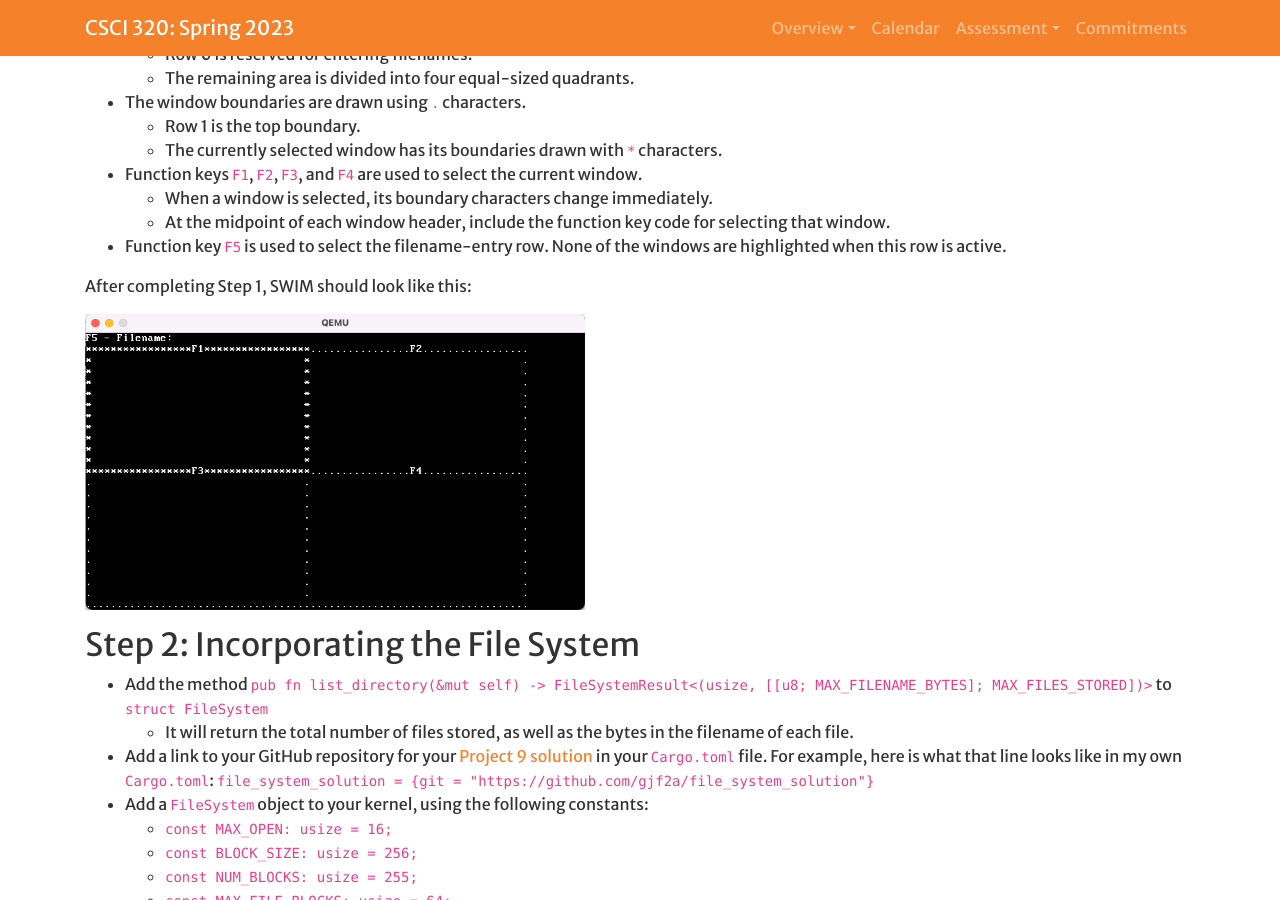
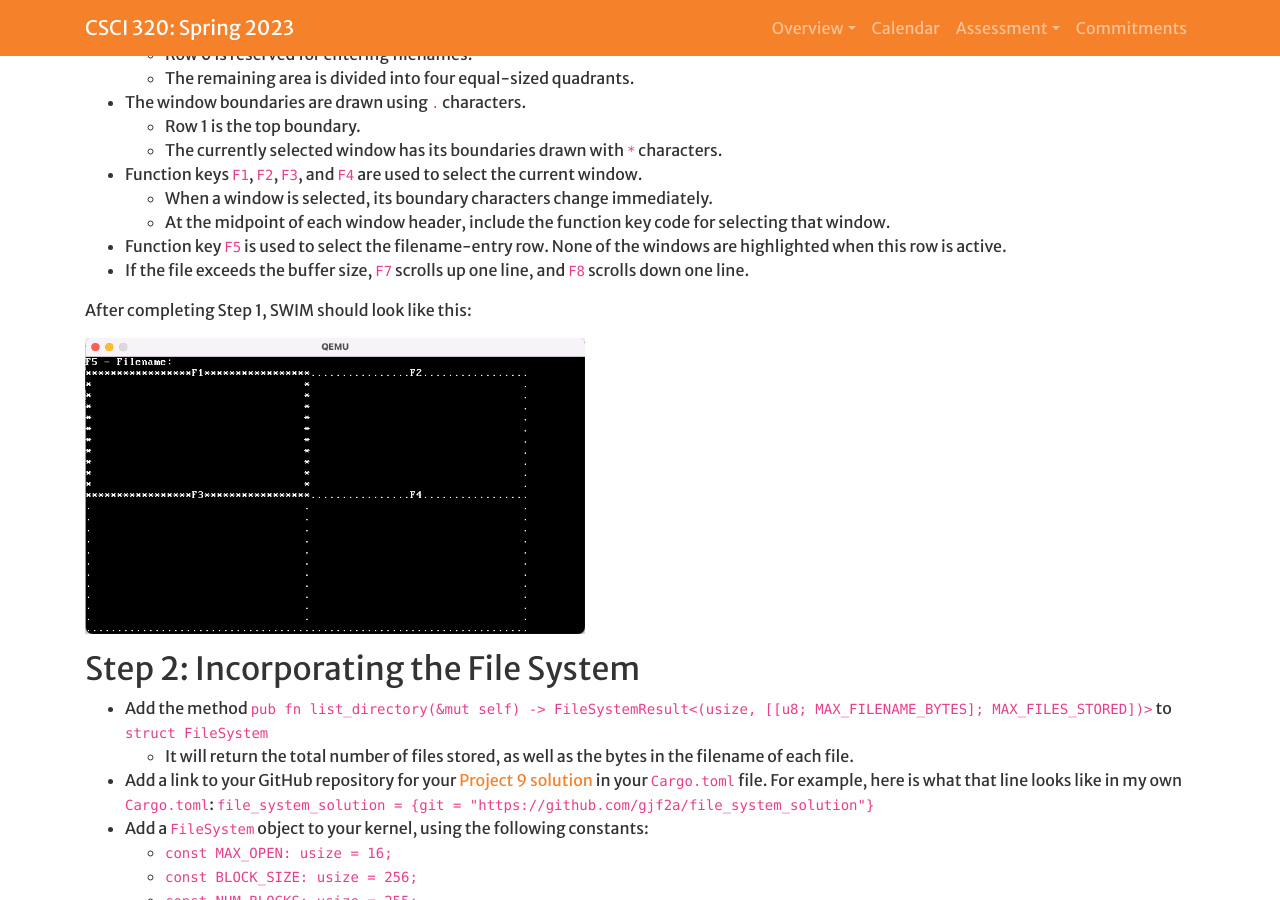
Before and after one commit to Hendrix-CS/csci320, a Jekyll site: the page built from projects/swim.md, in a window 1280 px wide and 900 px high, scrolled down 523 px. Built offline with Jekyll 4.4.1, drawn with Linux system fonts in a browser that asks for light colours; a script that is not in the unit is left out; our own code applies the rules of GitHub Pages for plain Markdown files; some of the changed text lies outside the part shown.

Commit message:
Added a little more.

```diff
--- a/projects/swim.md
+++ b/projects/swim.md
@@ -34,6 +34,8 @@ write a bare-metal program to support a windowing environment as follows:
     selecting that window.
 * Function key `F5` is used to select the filename-entry row. None of the windows
   are highlighted when this row is active.
+* If the file exceeds the buffer size, `F7` scrolls up one line, and `F8` scrolls
+  down one line.
 
 After completing Step 1, SWIM should look like this:
 
@@ -159,6 +161,7 @@ like this:
 * When the user hits `r` when a file is highlighted, the file should **run**.
 * While the file is running, if the user hits `F6`, the program should immediately
   stop and return to the file selector.
+* Ensure that all processes have a fair opportunity to run on the CPU.
 * The number of instructions executed by each process should be shown in the
   right window, as seen below:
 
```
